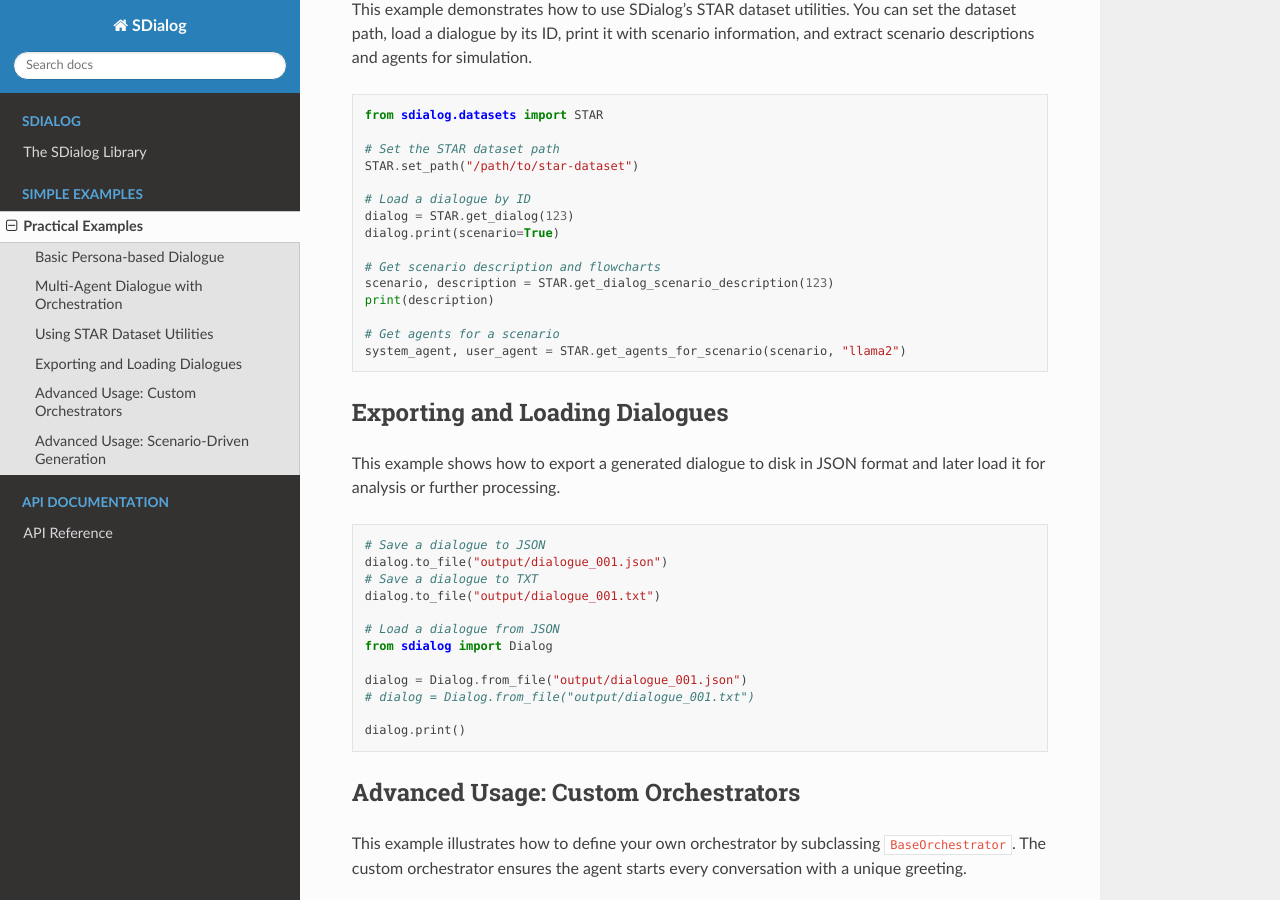
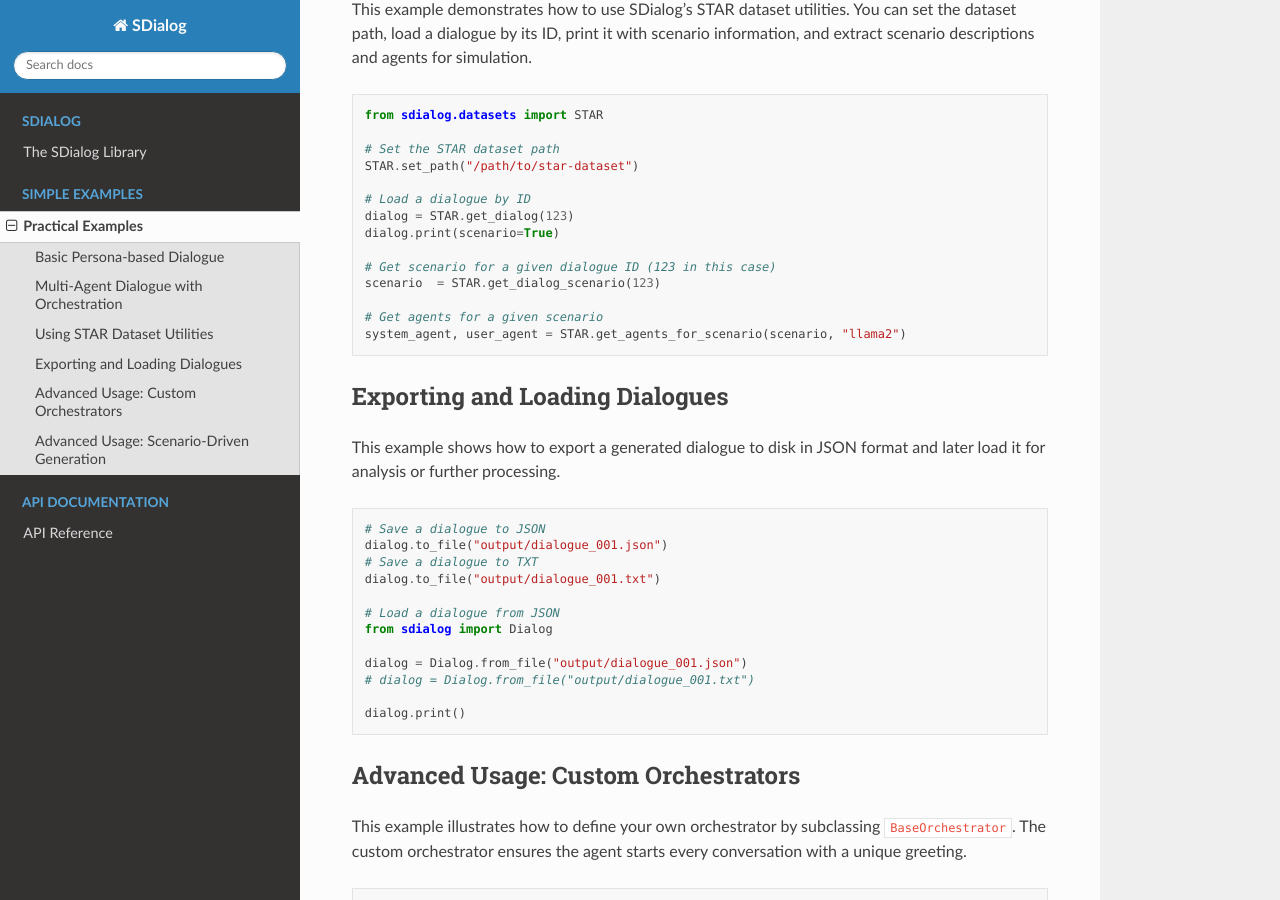
Before and after one commit to qanastek/sdialog, a Sphinx documentation site: the page built from docs/examples/index.rst, in a window 1280 px wide and 900 px high, scrolled down 1183 px. Built offline with Sphinx 7.4.7 and the Read the Docs theme 3.1.0, drawn with Linux system fonts in a browser that asks for light colours; formulas are drawn with MathJax 3; pages that are not in the unit, such as notebooks, are missing from menus.

Commit message:
Update examples in docs

```diff
--- a/docs/examples/index.rst
+++ b/docs/examples/index.rst
@@ -65,11 +65,10 @@ This example demonstrates how to use SDialog's STAR dataset utilities. You can s
     dialog = STAR.get_dialog(123)
     dialog.print(scenario=True)
 
-    # Get scenario description and flowcharts
-    scenario, description = STAR.get_dialog_scenario_description(123)
-    print(description)
+    # Get scenario for a given dialogue ID (123 in this case)
+    scenario  = STAR.get_dialog_scenario(123)
 
-    # Get agents for a scenario
+    # Get agents for a given scenario
     system_agent, user_agent = STAR.get_agents_for_scenario(scenario, "llama2")
 
 Exporting and Loading Dialogues
```
